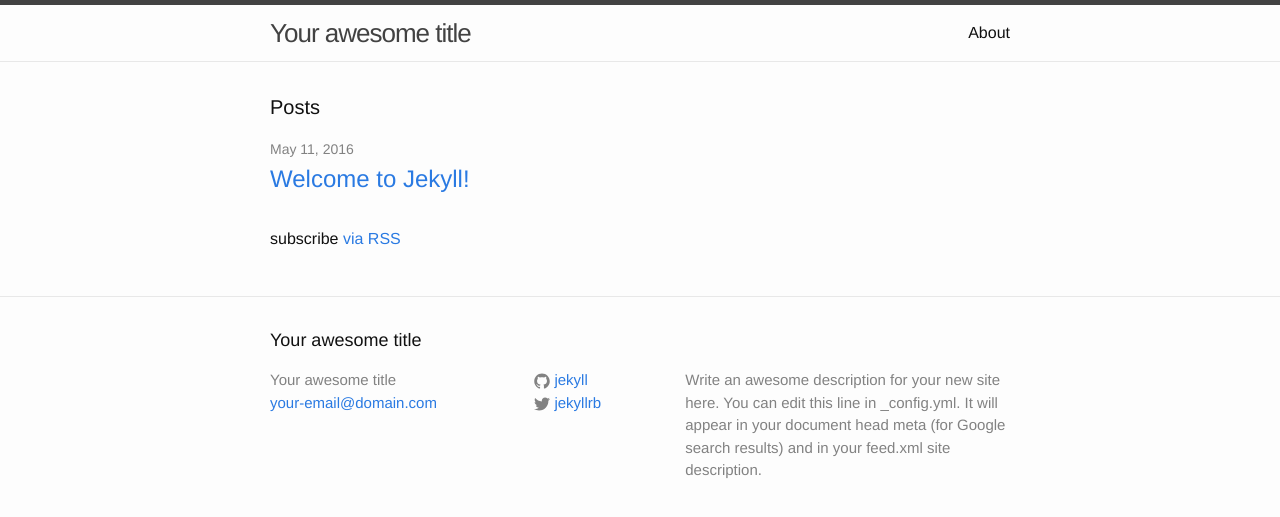
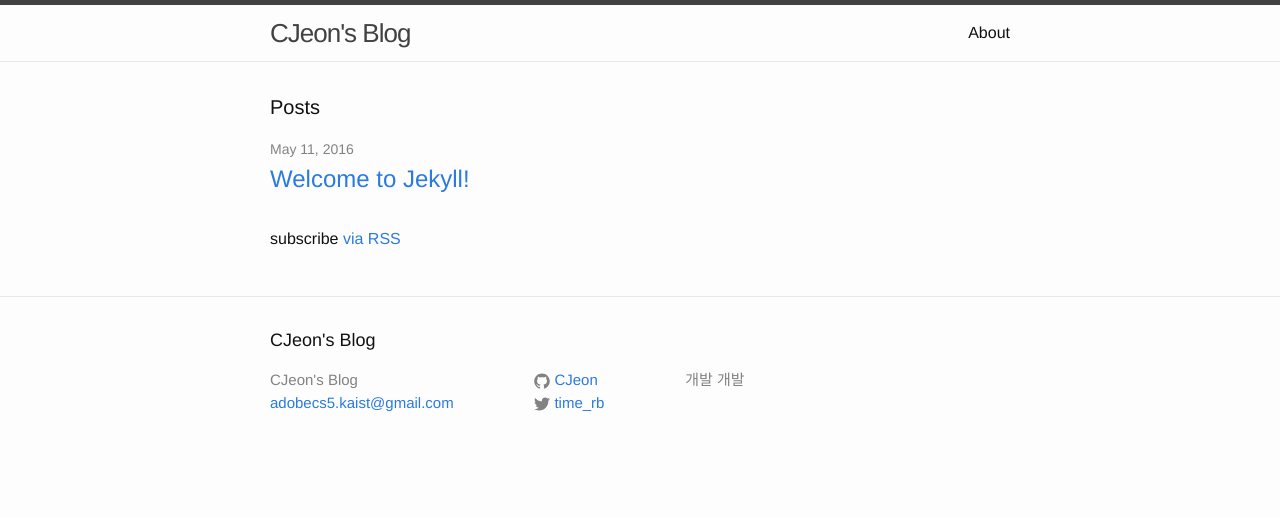
Before and after one commit to omnyx2/cjeon.github.io, a Jekyll site: the page built from index.html, in a window 1280 px wide. Shown: the top 517 px of the page. Built offline with Jekyll 4.4.1, drawn with Linux system fonts in a browser that asks for light colours.

Commit message:
basic update

```diff
--- /dev/null
+++ b/Gemfile
@@ -0,0 +1,2 @@
+source 'https://rubygems.org'
+gem 'github-pages', group: :jekyll_plugins
--- a/_config.yml
+++ b/_config.yml
@@ -6,16 +6,15 @@
 # 'jekyll serve'. If you change this file, please restart the server process.
 
 # Site settings
-title: Your awesome title
-email: your-email@domain.com
+title: "CJeon's Blog"
+email: "adobecs5.kaist@gmail.com"
 description: > # this means to ignore newlines until "baseurl:"
-  Write an awesome description for your new site here. You can edit this
-  line in _config.yml. It will appear in your document head meta (for
-  Google search results) and in your feed.xml site description.
+  개발 개발
 baseurl: "" # the subpath of your site, e.g. /blog
 url: "http://yourdomain.com" # the base hostname & protocol for your site
-twitter_username: jekyllrb
-github_username:  jekyll
+twitter_username: time_rb
+github_username:  CJeon
 
 # Build settings
 markdown: kramdown
+highlighter: rouge
```
Also changed, not shown: Gemfile.lock (added).
